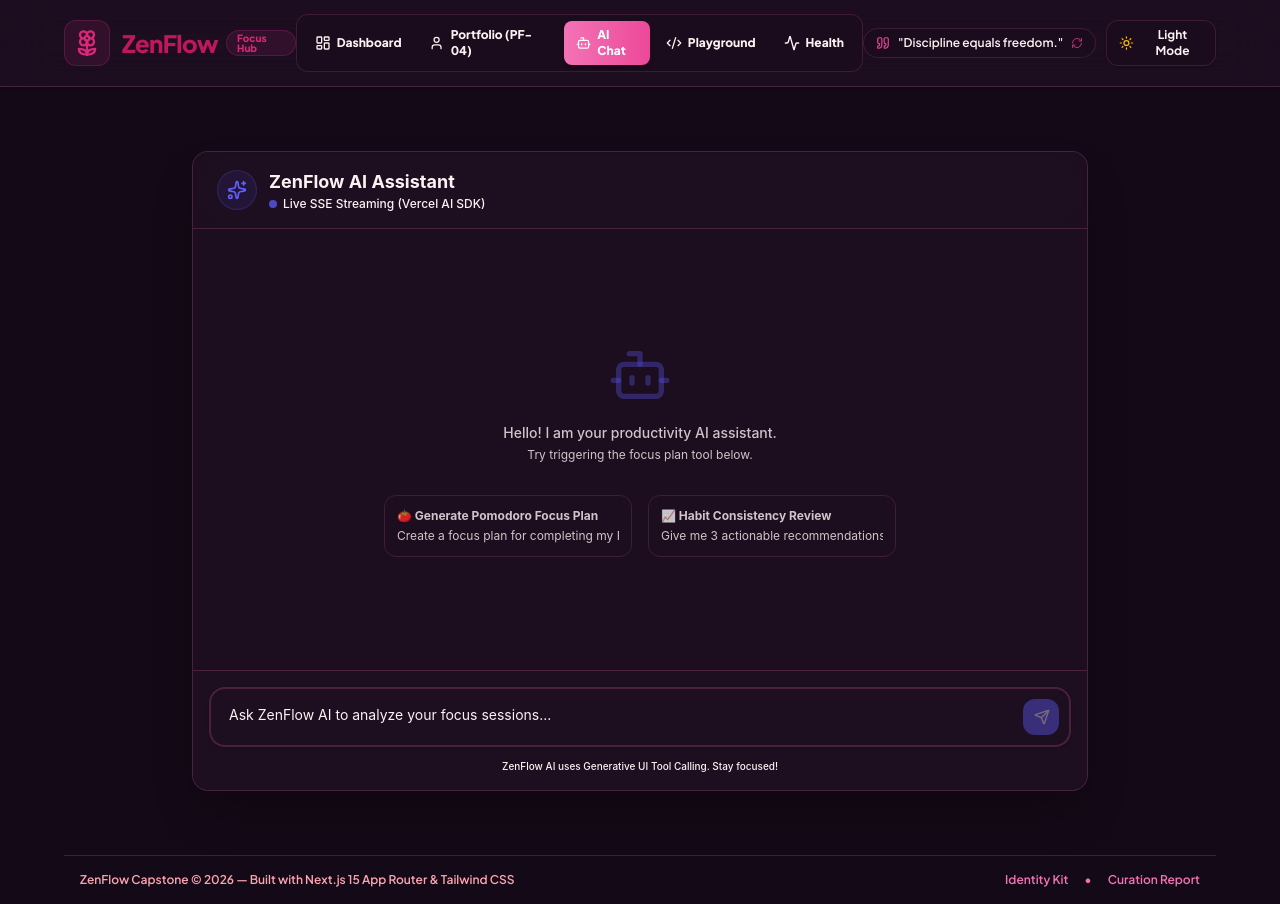
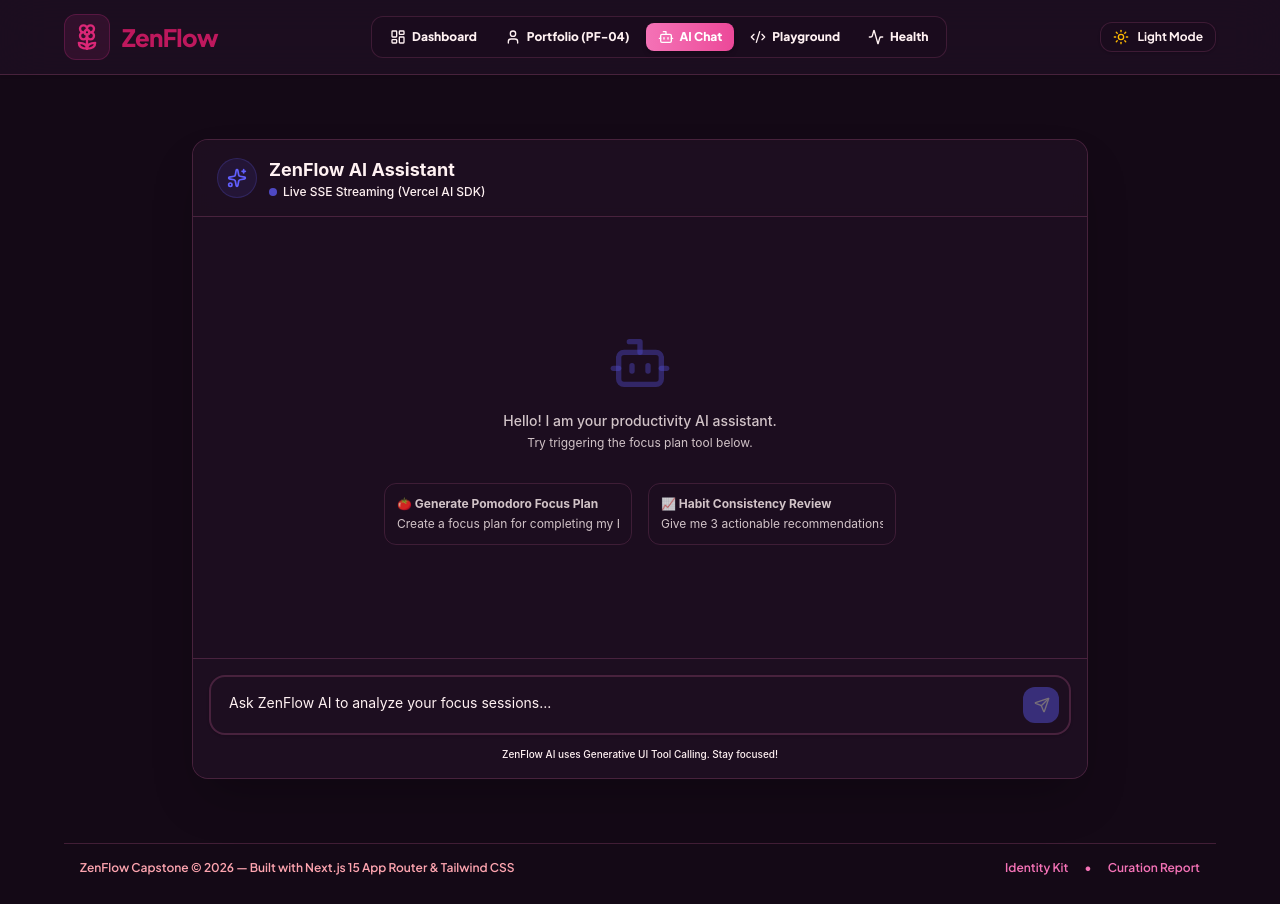
Before and after one commit to Atisha-Priyadarshani/ZenFlow-Focus-Hub, a Next.js app: page /chat in a window 1280 px wide. Built offline with nearby package versions, Linux system fonts and the light colour scheme.

Commit message:
style: remove motivational quotes and focus hub text from navbar

```diff
--- a/src/components/Navbar.tsx
+++ b/src/components/Navbar.tsx
@@ -18,18 +18,9 @@
   X,
 } from 'lucide-react';
 
-const MOTIVATION_QUOTES = [
-  "Discipline equals freedom.",
-  "Focus on progress, not perfection.",
-  "Small daily wins compound into greatness.",
-  "Your future self will thank you for today's effort.",
-  "Deep work creates extraordinary results.",
-  "Bloom with consistency every single day.",
-];
 
 export function Navbar() {
   const pathname = usePathname();
-  const [quoteIndex, setQuoteIndex] = useState<number>(0);
   const [themeMode, setThemeMode] = useState<'dark' | 'light'>('dark');
   const [mounted, setMounted] = useState(false);
   const [mobileMenuOpen, setMobileMenuOpen] = useState(false);
@@ -52,9 +43,6 @@
     localStorage.setItem('zenflow_theme', nextTheme);
   };
 
-  const rotateQuote = () => {
-    setQuoteIndex((prev) => (prev + 1) % MOTIVATION_QUOTES.length);
-  };
 
   const navLinks = [
     { href: '/', label: 'Dashboard', icon: LayoutDashboard },
@@ -75,9 +63,6 @@
           <div className="flex items-center gap-2">
             <span className="text-xl md:text-2xl font-extrabold tracking-tight text-[#be185d] dark:text-[#fbcfe8]">
               ZenFlow
-            </span>
-            <span className="hidden sm:inline-flex items-center text-[10px] font-extrabold text-[#db2777] dark:text-[#ec4899] px-2.5 py-0.5 rounded-full bg-pink-500/10 border border-pink-500/20 leading-none">
-              Focus Hub
             </span>
           </div>
         </Link>
@@ -105,15 +90,6 @@
 
         {/* Right Section */}
         <div className="flex items-center gap-2.5">
-          <button
-            onClick={rotateQuote}
-            className="hidden xl:flex items-center gap-2 bg-[var(--bg-input)] border border-[var(--border-card)] rounded-full px-3 py-1.5 text-xs font-semibold text-[var(--text-main)] hover:border-[#ec4899] transition-all max-w-[240px] cursor-pointer"
-            title="Click to rotate motivation quote"
-          >
-            <Quote className="w-3.5 h-3.5 text-[#ec4899]" />
-            <span className="truncate">&quot;{MOTIVATION_QUOTES[quoteIndex]}&quot;</span>
-            <RefreshCw className="w-3 h-3 text-[#ec4899] opacity-75" />
-          </button>
 
           {mounted && (
             <button
```
